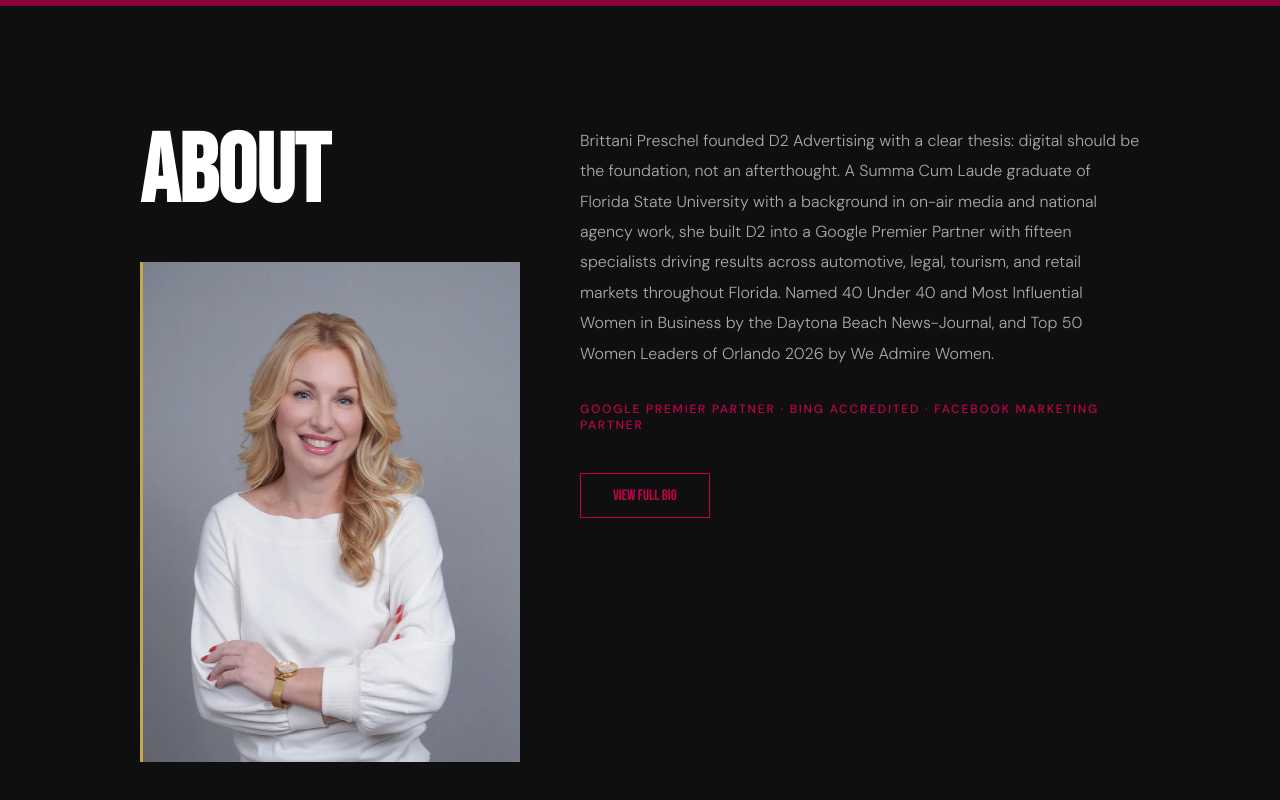
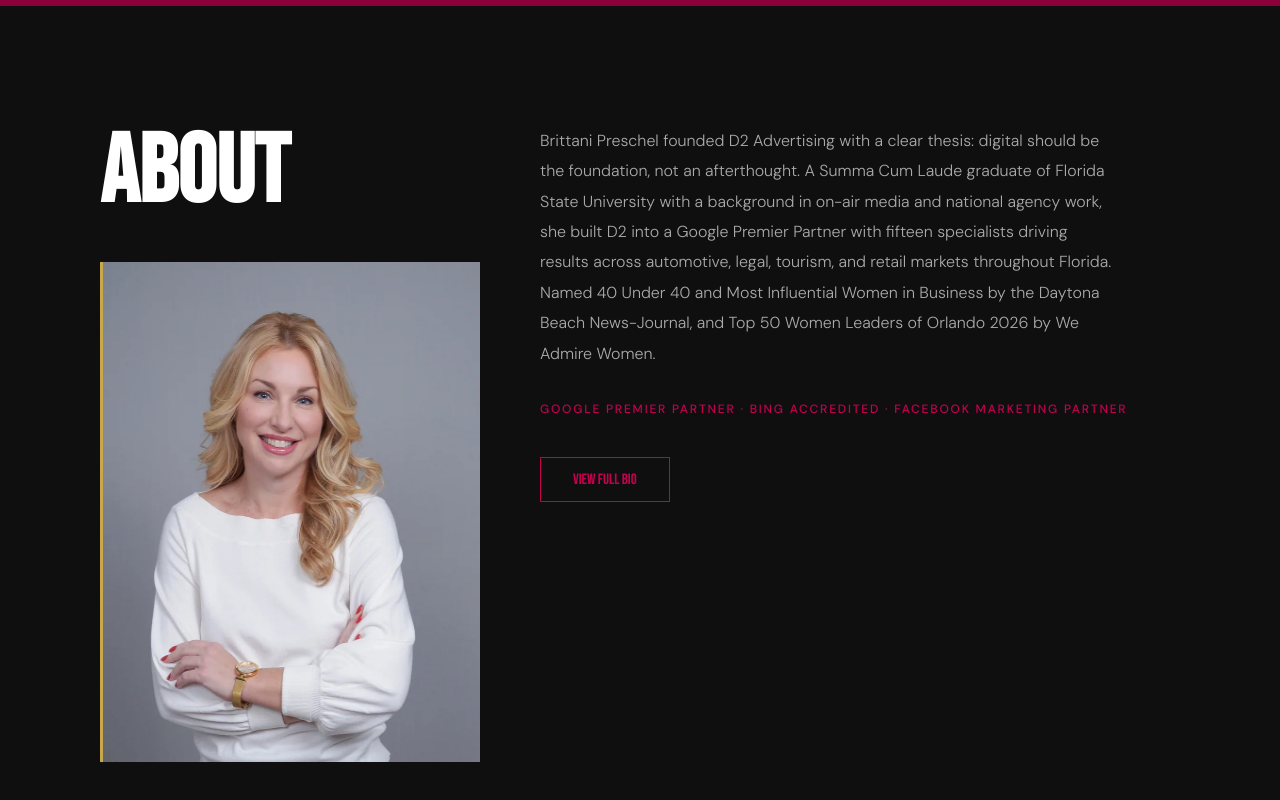
Before and after one commit to Huease/brittani-preschel, a website: page v2.html in a window 1280 px wide. Shown: the part 1979-2779 px from the top of the page. Drawn offline with Linux system fonts and the light colour scheme.

```diff
--- a/v2.html
+++ b/v2.html
@@ -779,13 +779,6 @@
             grid-template-columns: 380px 1fr;
             gap: 60px;
             align-items: start;
-            max-width: 1200px;
-            width: 100%;
-            margin-left: auto;
-            margin-right: auto;
-            padding-left: 40px;
-            padding-right: 40px;
-            box-sizing: border-box;
         }
 
         .abt-heading {
```
